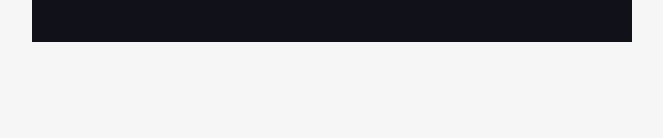
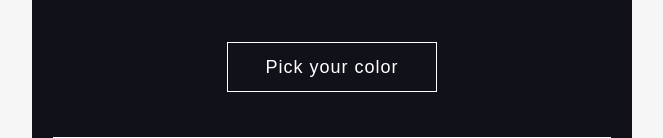
Before and after one commit to elinlora/on2, a plain HTML site: page index.html in a window 1280 px wide. Shown: the part 1582-1720 px from the top of the page, without its empty margins (308-971 px from the left). Before the commit the page ends 1624 px from the top, so only its background shows below. Drawn offline with Linux system fonts and the light colour scheme.

Commit message:
Cloud ultra CTA section added

```diff
--- a/index.html
+++ b/index.html
@@ -139,6 +139,18 @@
     @media only screen and (max-width: 599.8px) {
       .prod-img>table>tbody>tr>td {
         width: 100% !important;
+      }
+
+      .prod-img-pad>table>tbody>tr>td {
+        padding-bottom: 0 !important;
+      }
+
+      .prod-img-pad.tame {
+        padding-bottom: 15px !important;
+      }
+
+      .prod-copy-pad>table>tbody>tr>td {
+        padding-top: 0 !important;
       }
     }
 
@@ -365,8 +377,8 @@
         <tbody>
           <tr>
             <td style="direction:ltr;font-size:0px;padding:0;text-align:center;">
-              <!--[if mso | IE]><table role="presentation" border="0" cellpadding="0" cellspacing="0"><tr><td class="" style="vertical-align:middle;width:300px;" ><![endif]-->
-              <div class="mj-column-per-50 mj-outlook-group-fix" style="font-size:0px;text-align:left;direction:ltr;display:inline-block;vertical-align:middle;width:100%;">
+              <!--[if mso | IE]><table role="presentation" border="0" cellpadding="0" cellspacing="0"><tr><td class="prod-img-pad-outlook tame-outlook" style="vertical-align:middle;width:300px;" ><![endif]-->
+              <div class="mj-column-per-50 mj-outlook-group-fix prod-img-pad tame" style="font-size:0px;text-align:left;direction:ltr;display:inline-block;vertical-align:middle;width:100%;">
                 <table border="0" cellpadding="0" cellspacing="0" role="presentation" width="100%">
                   <tbody>
                     <tr>
@@ -474,8 +486,8 @@
         <tbody>
           <tr>
             <td style="direction:rtl;font-size:0px;padding:0;text-align:center;">
-              <!--[if mso | IE]><table role="presentation" border="0" cellpadding="0" cellspacing="0"><tr><td class="" style="vertical-align:middle;width:300px;" ><![endif]-->
-              <div class="mj-column-per-50 mj-outlook-group-fix" style="font-size:0px;text-align:left;direction:ltr;display:inline-block;vertical-align:middle;width:100%;">
+              <!--[if mso | IE]><table role="presentation" border="0" cellpadding="0" cellspacing="0"><tr><td class="prod-img-pad-outlook" style="vertical-align:middle;width:300px;" ><![endif]-->
+              <div class="mj-column-per-50 mj-outlook-group-fix prod-img-pad" style="font-size:0px;text-align:left;direction:ltr;display:inline-block;vertical-align:middle;width:100%;">
                 <table border="0" cellpadding="0" cellspacing="0" role="presentation" width="100%">
                   <tbody>
                     <tr>
@@ -502,8 +514,8 @@
                   </tbody>
                 </table>
               </div>
-              <!--[if mso | IE]></td><td class="" style="vertical-align:middle;width:300px;" ><![endif]-->
-              <div class="mj-column-per-50 mj-outlook-group-fix" style="font-size:0px;text-align:left;direction:ltr;display:inline-block;vertical-align:middle;width:100%;">
+              <!--[if mso | IE]></td><td class="prod-copy-pad-outlook" style="vertical-align:middle;width:300px;" ><![endif]-->
+              <div class="mj-column-per-50 mj-outlook-group-fix prod-copy-pad" style="font-size:0px;text-align:left;direction:ltr;display:inline-block;vertical-align:middle;width:100%;">
                 <table border="0" cellpadding="0" cellspacing="0" role="presentation" width="100%">
                   <tbody>
                     <tr>
@@ -583,8 +595,8 @@
         <tbody>
           <tr>
             <td style="direction:ltr;font-size:0px;padding:0;text-align:center;">
-              <!--[if mso | IE]><table role="presentation" border="0" cellpadding="0" cellspacing="0"><tr><td class="" style="vertical-align:middle;width:300px;" ><![endif]-->
-              <div class="mj-column-per-50 mj-outlook-group-fix" style="font-size:0px;text-align:left;direction:ltr;display:inline-block;vertical-align:middle;width:100%;">
+              <!--[if mso | IE]><table role="presentation" border="0" cellpadding="0" cellspacing="0"><tr><td class="prod-img-pad-outlook" style="vertical-align:middle;width:300px;" ><![endif]-->
+              <div class="mj-column-per-50 mj-outlook-group-fix prod-img-pad" style="font-size:0px;text-align:left;direction:ltr;display:inline-block;vertical-align:middle;width:100%;">
                 <table border="0" cellpadding="0" cellspacing="0" role="presentation" width="100%">
                   <tbody>
                     <tr>
@@ -611,8 +623,8 @@
                   </tbody>
                 </table>
               </div>
-              <!--[if mso | IE]></td><td class="" style="vertical-align:middle;width:300px;" ><![endif]-->
-              <div class="mj-column-per-50 mj-outlook-group-fix" style="font-size:0px;text-align:left;direction:ltr;display:inline-block;vertical-align:middle;width:100%;">
+              <!--[if mso | IE]></td><td class="prod-copy-pad-outlook" style="vertical-align:middle;width:300px;" ><![endif]-->
+              <div class="mj-column-per-50 mj-outlook-group-fix prod-copy-pad" style="font-size:0px;text-align:left;direction:ltr;display:inline-block;vertical-align:middle;width:100%;">
                 <table border="0" cellpadding="0" cellspacing="0" role="presentation" width="100%">
                   <tbody>
                     <tr>
@@ -644,6 +656,82 @@
     </div>
     <!--[if mso | IE]></td></tr></table><![endif]-->
     <!-- ======> / Experience Ultra Comfort <====== -->
+    <!-- ======> Cloud Ultra CTA <====== -->
+    <!--[if mso | IE]><table align="center" border="0" cellpadding="0" cellspacing="0" class="" role="presentation" style="width:600px;" width="600" bgcolor="#11111A" ><tr><td style="line-height:0px;font-size:0px;mso-line-height-rule:exactly;"><![endif]-->
+    <div style="background:#11111A;background-color:#11111A;margin:0px auto;max-width:600px;">
+      <table align="center" border="0" cellpadding="0" cellspacing="0" role="presentation" style="background:#11111A;background-color:#11111A;width:100%;">
+        <tbody>
+          <tr>
+            <td style="direction:ltr;font-size:0px;padding:0;text-align:center;">
+              <!--[if mso | IE]><table role="presentation" border="0" cellpadding="0" cellspacing="0"><tr><td class="" style="vertical-align:top;width:600px;" ><![endif]-->
+              <div class="mj-column-per-100 mj-outlook-group-fix" style="font-size:0px;text-align:left;direction:ltr;display:inline-block;vertical-align:top;width:100%;">
+                <table border="0" cellpadding="0" cellspacing="0" role="presentation" width="100%">
+                  <tbody>
+                    <tr>
+                      <td style="vertical-align:top;padding:0;">
+                        <table border="0" cellpadding="0" cellspacing="0" role="presentation" style="" width="100%">
+                          <tbody>
+                            <tr>
+                              <td align="center" style="font-size:0px;padding:0 0 45px;word-break:break-word;">
+                                <div style="font-family:Arial;font-size:13px;line-height:1;text-align:center;color:#000000;"><a href="#" style="display: inline-block; font-size: 18px; letter-spacing: 1px; color: #ffffff; border: 1px solid #ffffff; padding: 15px 0; width: 210px;">Pick your color</a></div>
+                              </td>
+                            </tr>
+                          </tbody>
+                        </table>
+                      </td>
+                    </tr>
+                  </tbody>
+                </table>
+              </div>
+              <!--[if mso | IE]></td></tr></table><![endif]-->
+            </td>
+          </tr>
+        </tbody>
+      </table>
+    </div>
+    <!--[if mso | IE]></td></tr></table><![endif]-->
+    <!-- ======> / Cloud Ultra CTA <====== -->
+    <!-- ======> Horizontal Rule <====== -->
+    <!--[if mso | IE]><table align="center" border="0" cellpadding="0" cellspacing="0" class="" role="presentation" style="width:600px;" width="600" bgcolor="#11111A" ><tr><td style="line-height:0px;font-size:0px;mso-line-height-rule:exactly;"><![endif]-->
+    <div style="background:#11111A;background-color:#11111A;margin:0px auto;max-width:600px;">
+      <table align="center" border="0" cellpadding="0" cellspacing="0" role="presentation" style="background:#11111A;background-color:#11111A;width:100%;">
+        <tbody>
+          <tr>
+            <td style="direction:ltr;font-size:0px;padding:0;text-align:center;">
+              <!--[if mso | IE]><table role="presentation" border="0" cellpadding="0" cellspacing="0"><tr><td class="" style="vertical-align:top;width:600px;" ><![endif]-->
+              <div class="mj-column-per-100 mj-outlook-group-fix" style="font-size:0px;text-align:left;direction:ltr;display:inline-block;vertical-align:top;width:100%;">
+                <table border="0" cellpadding="0" cellspacing="0" role="presentation" width="100%">
+                  <tbody>
+                    <tr>
+                      <td style="vertical-align:top;padding:0 21px;">
+                        <table border="0" cellpadding="0" cellspacing="0" role="presentation" style="" width="100%">
+                          <tbody>
+                            <tr>
+                              <td align="left" style="font-size:0px;padding:0;word-break:break-word;">
+                                <div style="font-family:Arial;font-size:13px;line-height:1;text-align:left;color:#000000;">
+                                  <table width="100%" cellspacing="0" cellpadding="0" role="presentation" border="0" align="center">
+                                    <tr>
+                                      <td style="border-top: 1px solid #ffffff;"></td>
+                                    </tr>
+                                  </table>
+                                </div>
+                              </td>
+                            </tr>
+                          </tbody>
+                        </table>
+                      </td>
+                    </tr>
+                  </tbody>
+                </table>
+              </div>
+              <!--[if mso | IE]></td></tr></table><![endif]-->
+            </td>
+          </tr>
+        </tbody>
+      </table>
+    </div>
+    <!--[if mso | IE]></td></tr></table><![endif]-->
+    <!-- ======> / Horizontal Rule <====== -->
   </div>
 </body>
 
```
Also changed, not shown: 1 other file.
